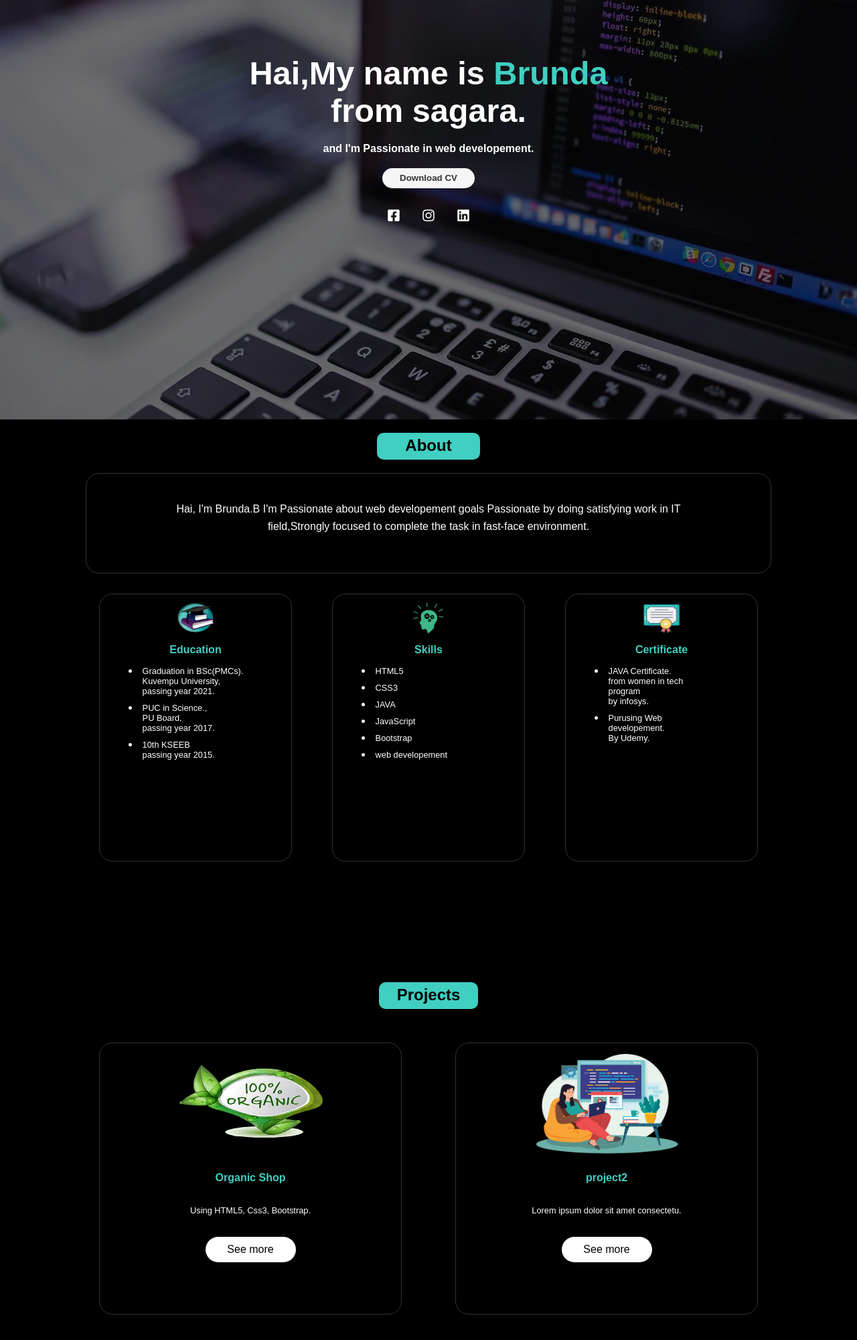
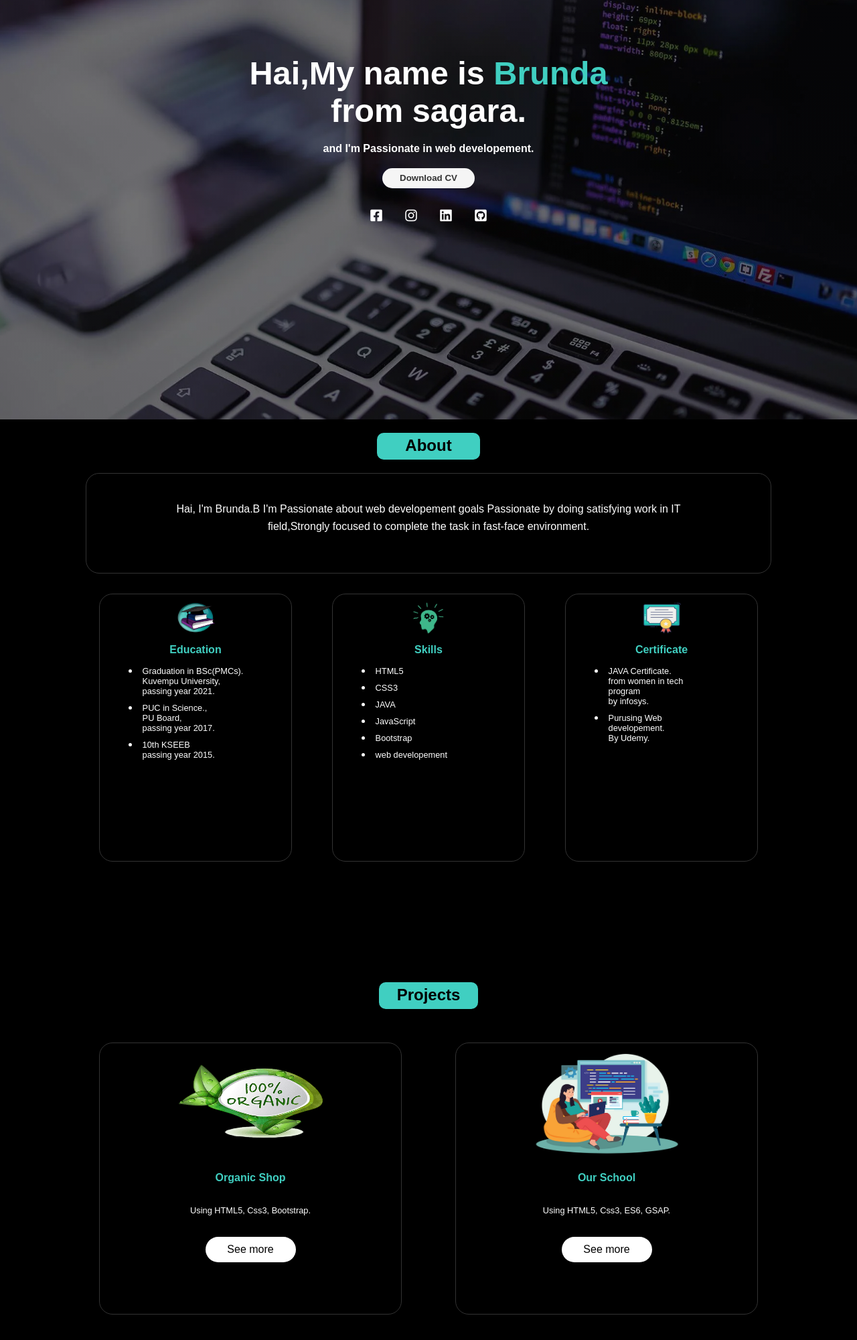
Before and after one commit to BrundaB-16/My_website, a plain HTML site: page index.html in a window 1280 px wide. Shown: the part 154-2154 px from the top of the page at 67% size. Drawn offline with Linux system fonts and the light colour scheme.

Commit message:
Update index.html

```diff
--- a/index.html
+++ b/index.html
@@ -28,12 +28,13 @@
             <div class="content">
                 <h1>Hai,My name is<span> Brunda</span><br> from sagara.</h1>
                 <h4>and I'm Passionate in web developement.</h4>
-                <button><a href="./resume.pdf">Download CV</a></button>
+                <button><a href="./resume-bru.pdf">Download CV</a></button>
                 <div class="icons">
                     <ul>
                         <li><a href="https://www.facebook.com"><i class="fa-brands fa-square-facebook"></i></a></li>
-                        <li><a href="https://www.instagram.com"><i class="fa-brands fa-instagram"></i></a></li>
+                        <li><a href="https://www.instagram.com/brunda____/"><i class="fa-brands fa-instagram"></i></a></li>
                         <li><a href="https://www.linkedin.com/in/brundab2121"><i class="fa-brands fa-linkedin"></i></a></li>
+                        <li><a href="https://github.com/BrundaB-16"><i class="fa-brands fa-square-github"></i></a></li>
                     </ul>
                 </div>
             </div>
@@ -118,9 +119,9 @@
                 </div>
                 <div class="p-tabs">
                     <img src="./images/women dev.png">
-                    <h4>project2</h4>
-                    <p>Lorem ipsum dolor sit amet consectetu.</p>
-                    <div> <a href="./">See more</a></div>
+                    <h4>Our School</h4>
+                    <p>Using HTML5, Css3, ES6, GSAP.</p>
+                    <div> <a href="https://brundab-16.github.io/education">See more</a></div>
                 </div>
             </div>
         </div>
```
